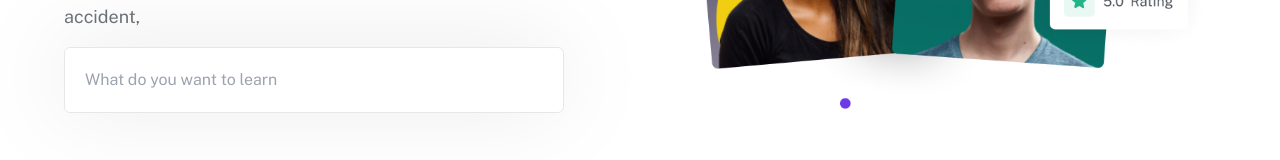
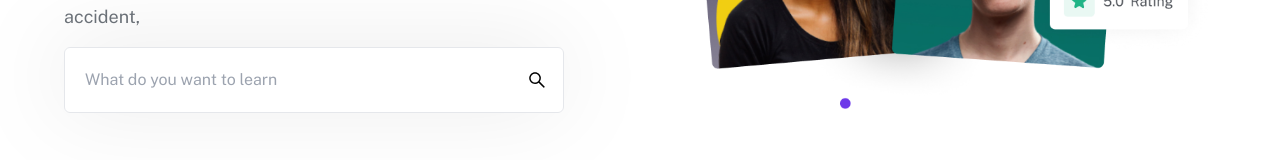
Before and after one commit to cemmanuelonyema/Practice-edutech-landingPage, a React (Vite) app: page / in a window 1280 px wide. Shown: the part 473-633 px from the top of the page. Built offline with nearby package versions, Linux system fonts and the light colour scheme.

Commit message:
refactor: add seach icon to hero section

```diff
--- a/src/components/Hero.jsx
+++ b/src/components/Hero.jsx
@@ -1,6 +1,8 @@
+//package imports
 import React from "react";
+import { AiOutlineSearch } from "react-icons/ai";
+//files imports
 import { heroImg } from "../assets";
-// import { AiOutlineSearch } from "react-icons/ai";
 
 const Hero = () => {
   return (
@@ -25,11 +27,11 @@ const Hero = () => {
               placeholder="What do you want to learn?"
             />
             <button>
-              {/* <AiOutlineSearch
+              <AiOutlineSearch
                 size={20}
                 className="icon"
                 style={{ color: "#000" }}
-              /> */}
+              />
             </button>
           </form>
         </div>
```
